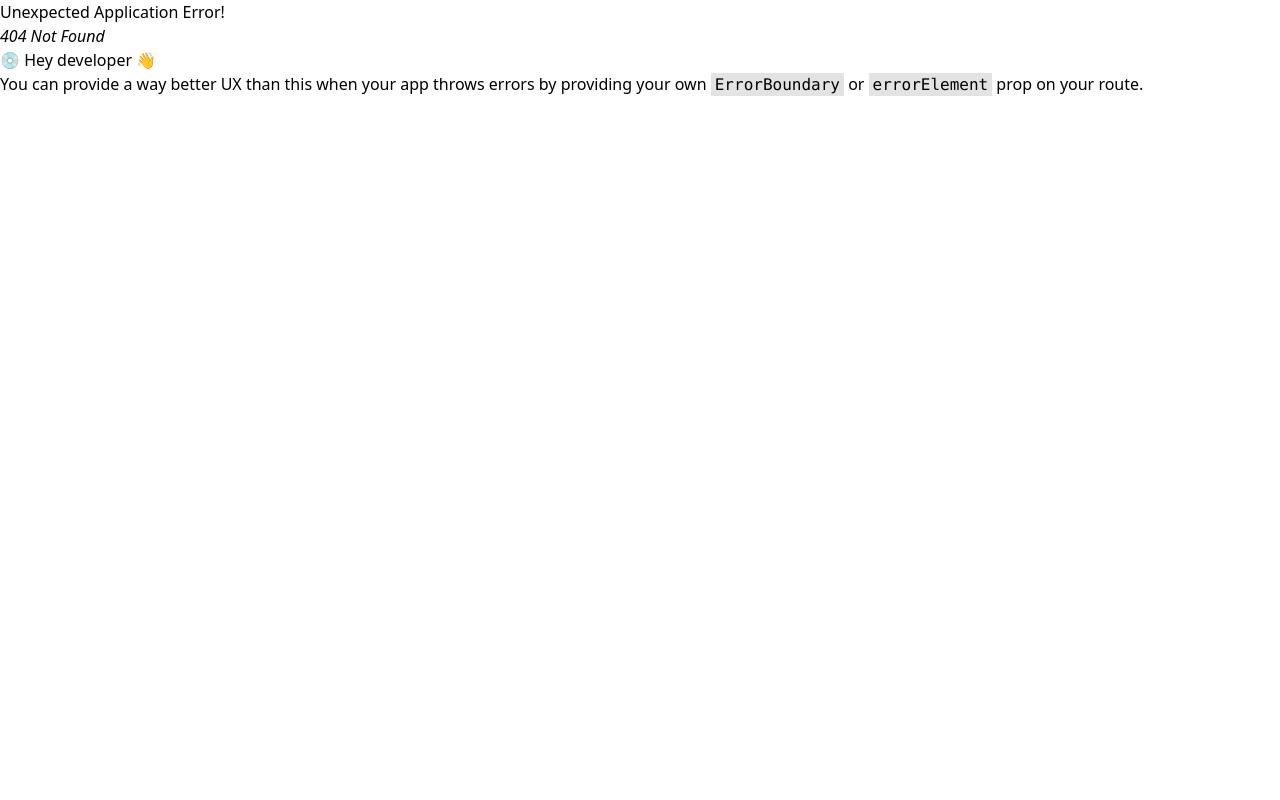
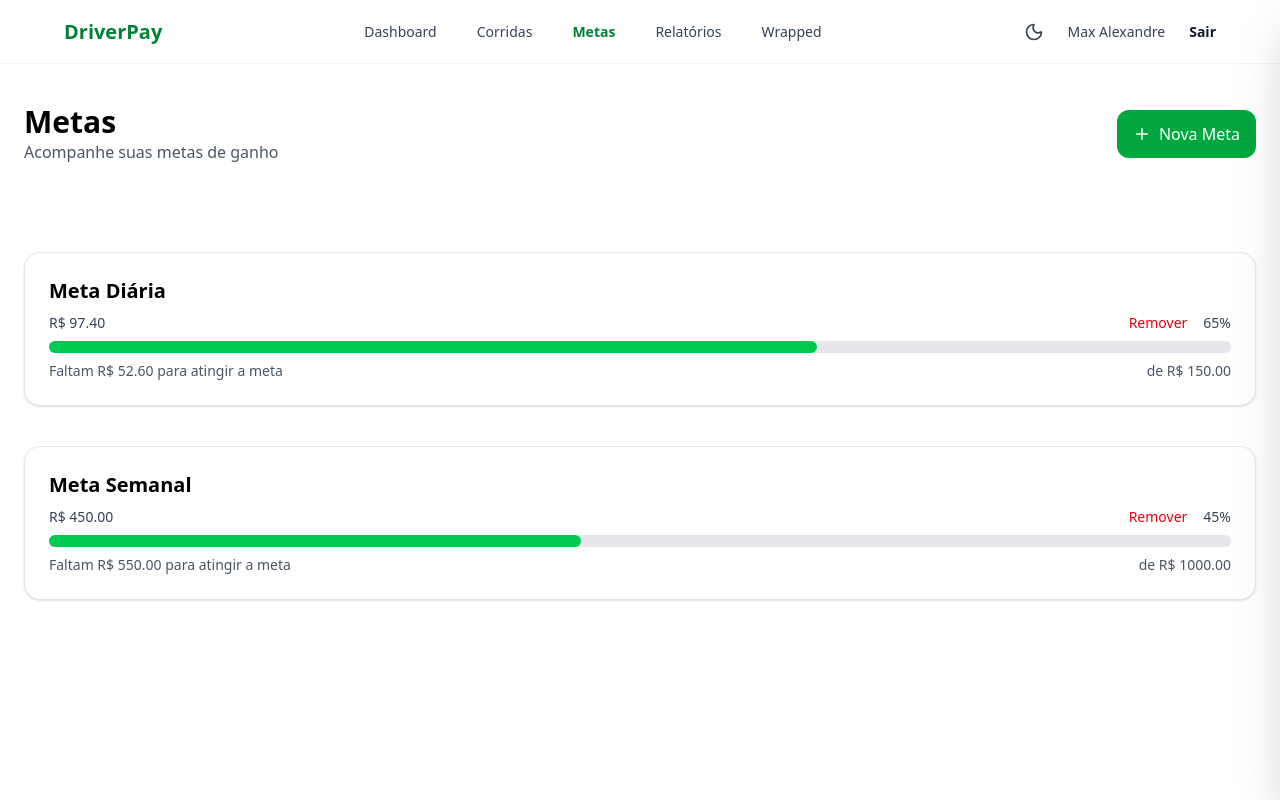
Before and after one commit to Pedroqne/driver-manager-frontend, a React (Vite) app in the folder manager/: page /metas in a window 1280 px wide. Before the commit this address had no page. Built offline with nearby package versions, Linux system fonts and the light colour scheme.

Commit message:
feature: Página de metas criada

```diff
--- /dev/null
+++ b/manager/src/page/goals/index.tsx
@@ -0,0 +1,145 @@
+import { useState } from "react";
+import { Plus } from "lucide-react";
+
+export function MetasPage() {
+  const [mostrarFormulario, setMostrarFormulario] = useState(false);
+  const [tipoMeta, setTipoMeta] = useState("diaria");
+  const [valorMeta, setValorMeta] = useState("");
+
+  // Exemplo de metas existentes
+  const metas = [
+    {
+      id: 1,
+      tipo: "Meta Diária",
+      valor: 150,
+      atual: 97.4,
+    },
+    {
+      id: 2,
+      tipo: "Meta Semanal",
+      valor: 1000,
+      atual: 450,
+    },
+  ];
+
+  const calcularProgresso = (meta: any) =>
+    Math.min(Math.round((meta.atual / meta.valor) * 100), 100);
+
+  return (
+    <main className="min-h-screen pt-20 pb-20 space-y-16 max-w-7xl mx-auto">
+      {/* Título */}
+      <div className="p-6 flex justify-between items-center">
+        <div>
+          <h1 className="text-3xl font-bold">Metas</h1>
+          <p className="text-gray-600">Acompanhe suas metas de ganho</p>
+        </div>
+
+        <button
+          onClick={() => setMostrarFormulario(true)}
+          className="flex items-center gap-2 bg-green-600 text-white px-4 py-3 rounded-xl hover:bg-green-700 transition"
+        >
+          <Plus size={18} /> Nova Meta
+        </button>
+      </div>
+
+      {/* FORMULÁRIO DE NOVA META — aparece só quando clicar */}
+      {mostrarFormulario && (
+        <div className="p-6 bg-white rounded-2xl border border-gray-200 shadow-sm mx-6">
+          <h2 className="text-xl font-semibold mb-4">Criar Nova Meta</h2>
+
+          <div className="space-y-4">
+            {/* Tipo da Meta */}
+            <div>
+              <label className="text-gray-700 text-sm">Tipo de Meta</label>
+              <select
+                className="w-full mt-1 border rounded-xl px-3 py-2"
+                value={tipoMeta}
+                onChange={(e) => setTipoMeta(e.target.value)}
+              >
+                <option value="diaria">Meta Diária</option>
+                <option value="semanal">Meta Semanal</option>
+                <option value="mensal">Meta Mensal</option>
+              </select>
+            </div>
+
+            {/* Valor da Meta */}
+            <div>
+              <label className="text-gray-700 text-sm">Valor da Meta (R$)</label>
+              <input
+                type="number"
+                className="w-full mt-1 border rounded-xl px-3 py-2"
+                placeholder="150.00"
+                value={valorMeta}
+                onChange={(e) => setValorMeta(e.target.value)}
+              />
+            </div>
+
+            {/* Botões */}
+            <div className="flex gap-4">
+              <button className="w-full bg-green-600 text-white py-3 rounded-xl hover:bg-green-700 transition">
+                Criar Meta
+              </button>
+
+              <button
+                onClick={() => setMostrarFormulario(false)}
+                className="w-full bg-gray-200 text-gray-700 py-3 rounded-xl hover:bg-gray-300 transition"
+              >
+                Cancelar
+              </button>
+            </div>
+          </div>
+        </div>
+      )}
+
+      {/* LISTA DE METAS */}
+      <div className="space-y-10 px-6">
+        {metas.map((meta) => {
+          const progresso = calcularProgresso(meta);
+          const falta = (meta.valor - meta.atual).toFixed(2);
+
+          return (
+            <div
+              key={meta.id}
+              className="bg-white p-6 rounded-2xl shadow-sm border border-gray-200"
+            >
+              <h2 className="text-xl font-semibold mb-2">{meta.tipo}</h2>
+
+              {/* Cabeçalho */}
+              <div className="flex justify-between items-center text-sm">
+                <span className="text-gray-700 font-medium">
+                  R$ {meta.atual.toFixed(2)}
+                </span>
+
+                <div className="flex items-center gap-4">
+                  <span className="text-red-600 cursor-pointer hover:underline">
+                    Remover
+                  </span>
+                  <span className="text-gray-700">{progresso}%</span>
+                </div>
+              </div>
+
+              {/* BARRA DE PROGRESSO */}
+              <div className="w-full h-3 bg-gray-200 rounded-full mt-2">
+                <div
+                  className="h-3 bg-green-500 rounded-full"
+                  style={{ width: `${progresso}%` }}
+                ></div>
+              </div>
+
+              {/* Rodapé */}
+              <div className="flex justify-between text-sm mt-2">
+                <p className="text-gray-600">
+                  Faltam R$ {falta} para atingir a meta
+                </p>
+
+                <p className="text-gray-600">
+                  de R$ {meta.valor.toFixed(2)}
+                </p>
+              </div>
+            </div>
+          );
+        })}
+      </div>
+    </main>
+  );
+}
--- a/manager/src/router.tsx
+++ b/manager/src/router.tsx
@@ -3,6 +3,7 @@ import { Layout } from "./layout";
 import { Dashboard } from "./page/dashboard";
 import { AdicionarCorrida } from "./page/add-race";
 import { CorridasPage } from "./page/races";
+import { MetasPage } from "./page/goals";
 
 export const router = createBrowserRouter([
   {
@@ -23,6 +24,10 @@ export const router = createBrowserRouter([
       {
         path: "/corridas/adicionar",
         element: <AdicionarCorrida />,
+      },
+      {
+        path: "/metas",
+        element: <MetasPage />,
       }
     ],
   },
```
Also changed, not shown: 1 other file (tests, documents, lock files or other folders).
